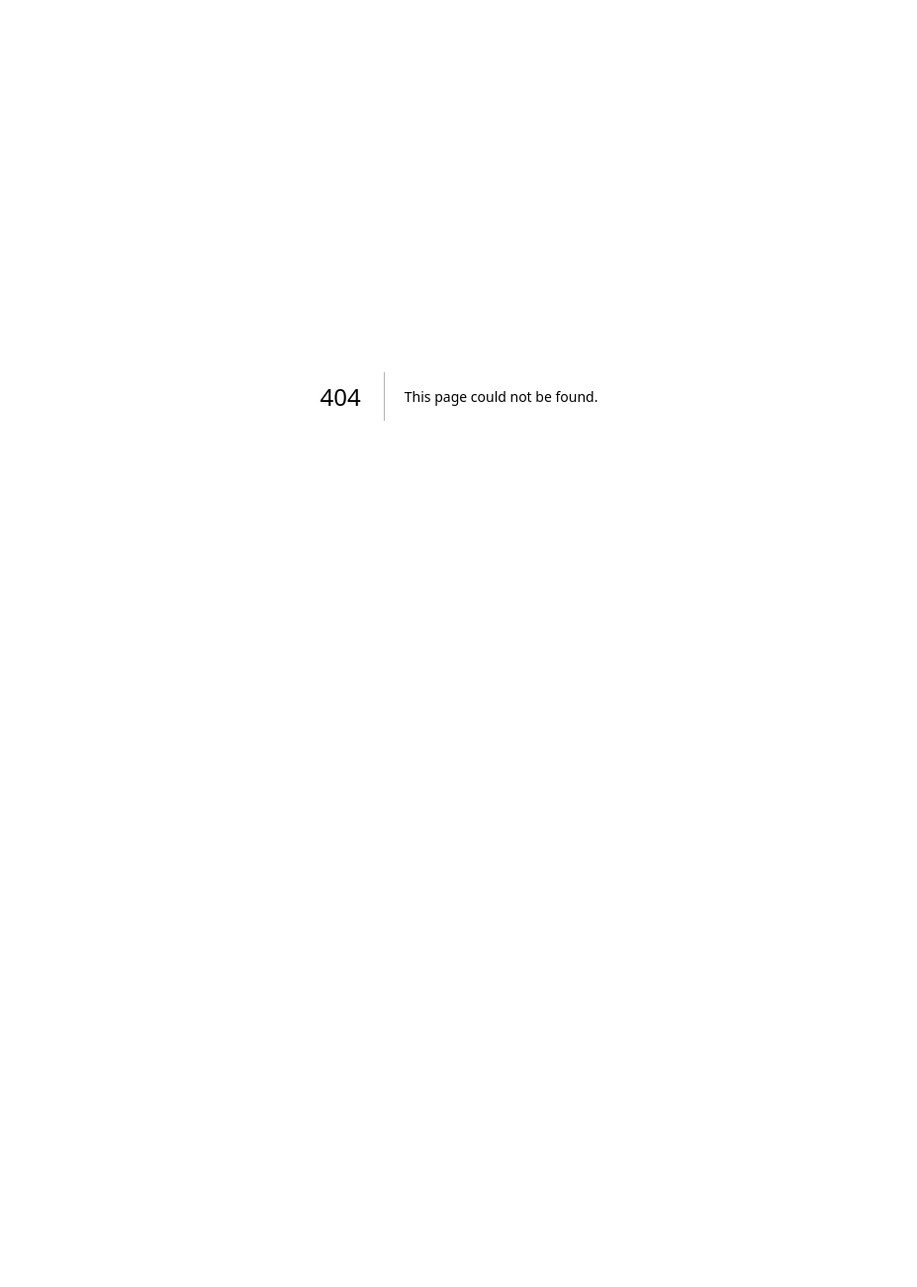
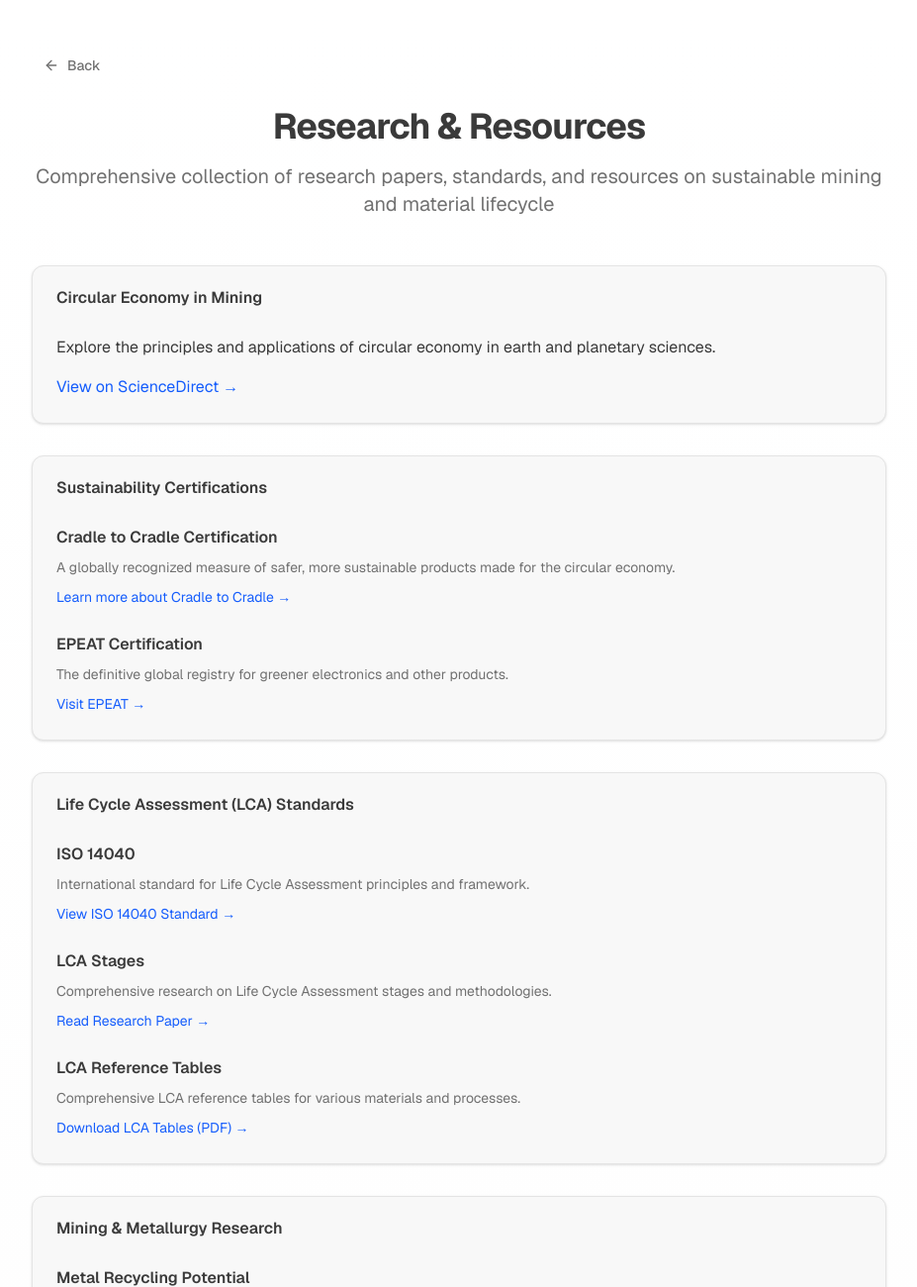
Before and after one commit to Vinayak04ma/mineIndia, a Next.js app: page /case-studies in a window 1280 px wide. Before the commit this address had no page. Shown: the top 1300 px of the page at 99% size, without its empty margins (176-1103 px from the left). Before the commit the page ends 800 px from the top, so only its background shows below. Built offline with nearby package versions, Linux system fonts and the light colour scheme.

Commit message:
case studies

```diff
--- /dev/null
+++ b/app/case-studies/page.tsx
@@ -0,0 +1,205 @@
+"use client"
+
+import Link from "next/link"
+import { useRouter } from "next/navigation"
+import { Card, CardContent, CardHeader, CardTitle } from "@/components/ui/card"
+import { Button } from "@/components/ui/button"
+
+export default function ResearchResourcesPage() {
+  const router = useRouter()
+  return (
+    <div className="min-h-screen bg-gradient-to-b from-background to-muted/20 py-12">
+      <div className="container max-w-4xl mx-auto px-4">
+        <div className="mb-6">
+          <Button
+            variant="ghost"
+            onClick={() => router.back()}
+            className="flex items-center gap-2 text-muted-foreground hover:text-foreground transition-colors"
+          >
+            <svg xmlns="http://www.w3.org/2000/svg" width="16" height="16" viewBox="0 0 24 24" fill="none" stroke="currentColor" strokeWidth="2" strokeLinecap="round" strokeLinejoin="round" className="h-4 w-4">
+              <path d="m12 19-7-7 7-7"/>
+              <path d="M19 12H5"/>
+            </svg>
+            Back
+          </Button>
+        </div>
+        <div className="text-center mb-12">
+          <h1 className="text-4xl font-bold tracking-tight mb-4">Research & Resources</h1>
+          <p className="text-xl text-muted-foreground">
+            Comprehensive collection of research papers, standards, and resources on sustainable mining and material lifecycle
+          </p>
+        </div>
+
+        <div className="space-y-8">
+          <Card>
+            <CardHeader>
+              <CardTitle>Circular Economy in Mining</CardTitle>
+            </CardHeader>
+            <CardContent>
+              <p className="mb-4">
+                Explore the principles and applications of circular economy in earth and planetary sciences.
+              </p>
+              <a
+                href="https://www.sciencedirect.com/topics/earth-and-planetary-sciences/circular-economy"
+                target="_blank"
+                rel="noopener noreferrer"
+                className="text-blue-600 hover:underline"
+              >
+                View on ScienceDirect →
+              </a>
+            </CardContent>
+          </Card>
+
+          <Card>
+            <CardHeader>
+              <CardTitle>Sustainability Certifications</CardTitle>
+            </CardHeader>
+            <CardContent className="space-y-6">
+              <div>
+                <h3 className="font-semibold mb-2">Cradle to Cradle Certification</h3>
+                <p className="text-sm text-muted-foreground mb-2">A globally recognized measure of safer, more sustainable products made for the circular economy.</p>
+                <a
+                  href="https://venturewell.org/tools_for_design/measuring-sustainability/cradle-to-cradle/"
+                  target="_blank"
+                  rel="noopener noreferrer"
+                  className="text-blue-600 hover:underline text-sm"
+                >
+                  Learn more about Cradle to Cradle →
+                </a>
+              </div>
+
+              <div>
+                <h3 className="font-semibold mb-2">EPEAT Certification</h3>
+                <p className="text-sm text-muted-foreground mb-2">The definitive global registry for greener electronics and other products.</p>
+                <a
+                  href="https://www.epeat.net/"
+                  target="_blank"
+                  rel="noopener noreferrer"
+                  className="text-blue-600 hover:underline text-sm"
+                >
+                  Visit EPEAT →
+                </a>
+              </div>
+            </CardContent>
+          </Card>
+
+          <Card>
+            <CardHeader>
+              <CardTitle>Life Cycle Assessment (LCA) Standards</CardTitle>
+            </CardHeader>
+            <CardContent className="space-y-6">
+              <div>
+                <h3 className="font-semibold mb-2">ISO 14040</h3>
+                <p className="text-sm text-muted-foreground mb-2">International standard for Life Cycle Assessment principles and framework.</p>
+                <a
+                  href="https://www.iso.org/obp/ui/en/#iso:std:iso:14040:ed-2:v1:en"
+                  target="_blank"
+                  rel="noopener noreferrer"
+                  className="text-blue-600 hover:underline text-sm"
+                >
+                  View ISO 14040 Standard →
+                </a>
+              </div>
+
+              <div>
+                <h3 className="font-semibold mb-2">LCA Stages</h3>
+                <p className="text-sm text-muted-foreground mb-2">Comprehensive research on Life Cycle Assessment stages and methodologies.</p>
+                <a
+                  href="https://journals.plos.org/plosone/article?id=10.1371/journal.pone.0101298#pone.0101298-Classen1"
+                  target="_blank"
+                  rel="noopener noreferrer"
+                  className="text-blue-600 hover:underline text-sm"
+                >
+                  Read Research Paper →
+                </a>
+              </div>
+
+              <div>
+                <h3 className="font-semibold mb-2">LCA Reference Tables</h3>
+                <p className="text-sm text-muted-foreground mb-2">Comprehensive LCA reference tables for various materials and processes.</p>
+                <a
+                  href="https://venturewell.org/wp-content/uploads/Ecolizer-2.0-LCA-tables.pdf"
+                  target="_blank"
+                  rel="noopener noreferrer"
+                  className="text-blue-600 hover:underline text-sm"
+                >
+                  Download LCA Tables (PDF) →
+                </a>
+              </div>
+            </CardContent>
+          </Card>
+
+          <Card>
+            <CardHeader>
+              <CardTitle>Mining & Metallurgy Research</CardTitle>
+            </CardHeader>
+            <CardContent className="space-y-6">
+              <div>
+                <h3 className="font-semibold mb-2">Metal Recycling Potential</h3>
+                <p className="text-sm text-muted-foreground mb-2">Latest research on the potential and challenges of metal recycling.</p>
+                <a
+                  href="https://www.mattech-journal.org/articles/mattech/full_html/2024/05/mt20240007/mt20240007.html#S1"
+                  target="_blank"
+                  rel="noopener noreferrer"
+                  className="text-blue-600 hover:underline text-sm"
+                >
+                  View Research Article →
+                </a>
+              </div>
+
+              <div>
+                <h3 className="font-semibold mb-2">Metallurgical Waste Management</h3>
+                <p className="text-sm text-muted-foreground mb-2">Sustainable approaches to metallurgical waste processing and utilization.</p>
+                <a
+                  href="https://www.mdpi.com/2071-1050/14/9/5488"
+                  target="_blank"
+                  rel="noopener noreferrer"
+                  className="text-blue-600 hover:underline text-sm"
+                >
+                  Read Full Paper →
+                </a>
+              </div>
+            </CardContent>
+          </Card>
+
+          <Card>
+            <CardHeader>
+              <CardTitle>System Design & Waste Processing</CardTitle>
+            </CardHeader>
+            <CardContent className="space-y-6">
+              <div>
+                <h3 className="font-semibold mb-2">Whole Systems Mapping</h3>
+                <p className="text-sm text-muted-foreground mb-2">Tools and methodologies for comprehensive system design and analysis.</p>
+                <a
+                  href="https://venturewell.org/tools_for_design/whole-systems-mapping/"
+                  target="_blank"
+                  rel="noopener noreferrer"
+                  className="text-blue-600 hover:underline text-sm"
+                >
+                  Explore System Mapping Tools →
+                </a>
+              </div>
+
+              <div>
+                <h3 className="font-semibold mb-2">Mineral Processing Wastes</h3>
+                <p className="text-sm text-muted-foreground mb-2">Research and resources on sustainable mineral waste processing.</p>
+                <a
+                  href="https://rmrc.wisc.edu/mineral-processing-wastes/"
+                  target="_blank"
+                  rel="noopener noreferrer"
+                  className="text-blue-600 hover:underline text-sm"
+                >
+                  Learn about Waste Processing →
+                </a>
+              </div>
+            </CardContent>
+          </Card>
+        </div>
+
+        <div className="mt-12 text-center text-sm text-muted-foreground">
+          <p>All external links open in a new tab. The content is provided for informational purposes only.</p>
+        </div>
+      </div>
+    </div>
+  )
+}
--- a/app/page.tsx
+++ b/app/page.tsx
@@ -351,7 +351,7 @@ export default function HomePage() {
               <div className="absolute inset-0 flex items-center justify-center">
                 <div className="relative w-full h-full">
                   <iframe
-                    src="https://www.youtube.com/embed/bXISlqXpTi8?si=mI8szpjT3-nRZhnz"
+                    src="https://youtu.be/ScY_Yb1V8AY?feature=shared"
                     title="MineIndia AI Platform Demo"
                     className="w-full h-full"
                     frameBorder="0"
@@ -413,14 +413,14 @@ export default function HomePage() {
         {/* Footer */}
         <footer className="border-t pt-4">
           <div className="container py-12">
-            <div className="grid grid-cols-1 gap-8 md:grid-cols-4">
+            <div className="grid grid-cols-1 gap-25 md:grid-cols-3">
               <div>
                 <h3 className="text-lg font-semibold">MineIndia AI</h3>
                 <p className="mt-2 text-sm text-muted-foreground">
                   Empowering sustainable mining and metallurgy through AI-powered lifecycle assessment.
                 </p>
               </div>
-              <div>
+              <div className="px-28">
                 <h4 className="text-sm font-medium">Product</h4>
                 <ul className="mt-4 space-y-2">
                   <li><Link href="/analysis" className="text-sm text-muted-foreground hover:text-foreground transition-colors">Analysis</Link></li>
@@ -431,17 +431,8 @@ export default function HomePage() {
               <div>
                 <h4 className="text-sm font-medium">Resources</h4>
                 <ul className="mt-4 space-y-2">
-                  <li><Link href="/blog" className="text-sm text-muted-foreground hover:text-foreground transition-colors">Blog</Link></li>
                   <li><Link href="/documentation" className="text-sm text-muted-foreground hover:text-foreground transition-colors">Documentation</Link></li>
                   <li><Link href="/case-studies" className="text-sm text-muted-foreground hover:text-foreground transition-colors">Case Studies</Link></li>
-                </ul>
-              </div>
-              <div>
-                <h4 className="text-sm font-medium">Company</h4>
-                <ul className="mt-4 space-y-2">
-                  <li><Link href="/about" className="text-sm text-muted-foreground hover:text-foreground transition-colors">About Us</Link></li>
-                  <li><Link href="/careers" className="text-sm text-muted-foreground hover:text-foreground transition-colors">Careers</Link></li>
-                  <li><Link href="/contact" className="text-sm text-muted-foreground hover:text-foreground transition-colors">Contact</Link></li>
                 </ul>
               </div>
             </div>
```
